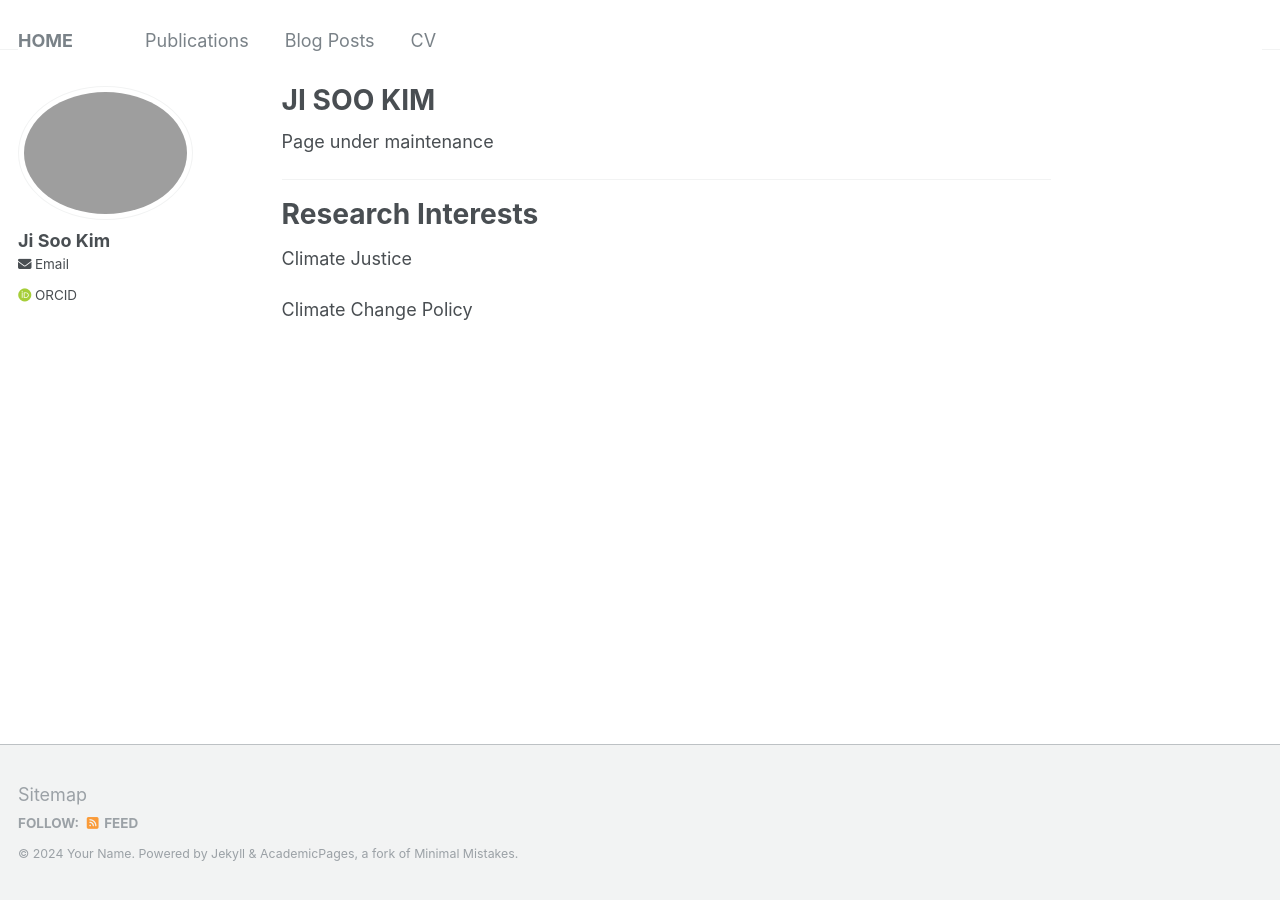
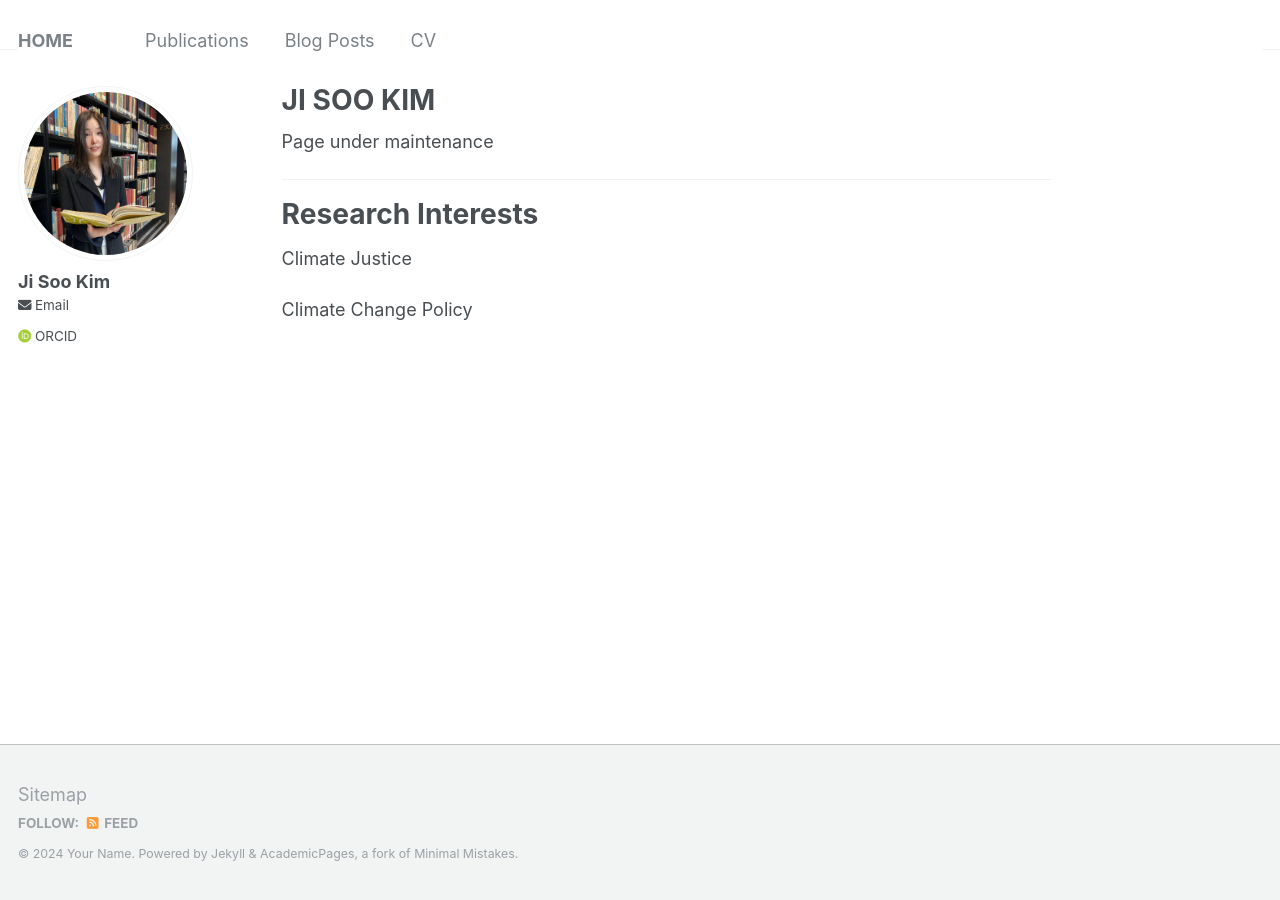
Before and after one commit to jk-jisookim/jk-jisookim.github.io, a Jekyll site: the page built from _pages/about.md, in a window 1280 px wide. Built offline with Jekyll 4.4.1, drawn with Linux system fonts in a browser that asks for light colours; some web fonts are replaced.

Commit message:
Update _config.yml

```diff
--- a/_config.yml
+++ b/_config.yml
@@ -21,7 +21,7 @@ repository               : "jk-jisookim/jk-jisookim.github.io"
 #               Additional customization can be done by editing /_includes/author-profile.html
 author:
   # Biographic information
-  avatar           : "profile.mp4"
+  avatar           : "profile.png"
   name             : "Ji Soo Kim"
   pronouns         : # example: "she/her"
   bio              : #
```
